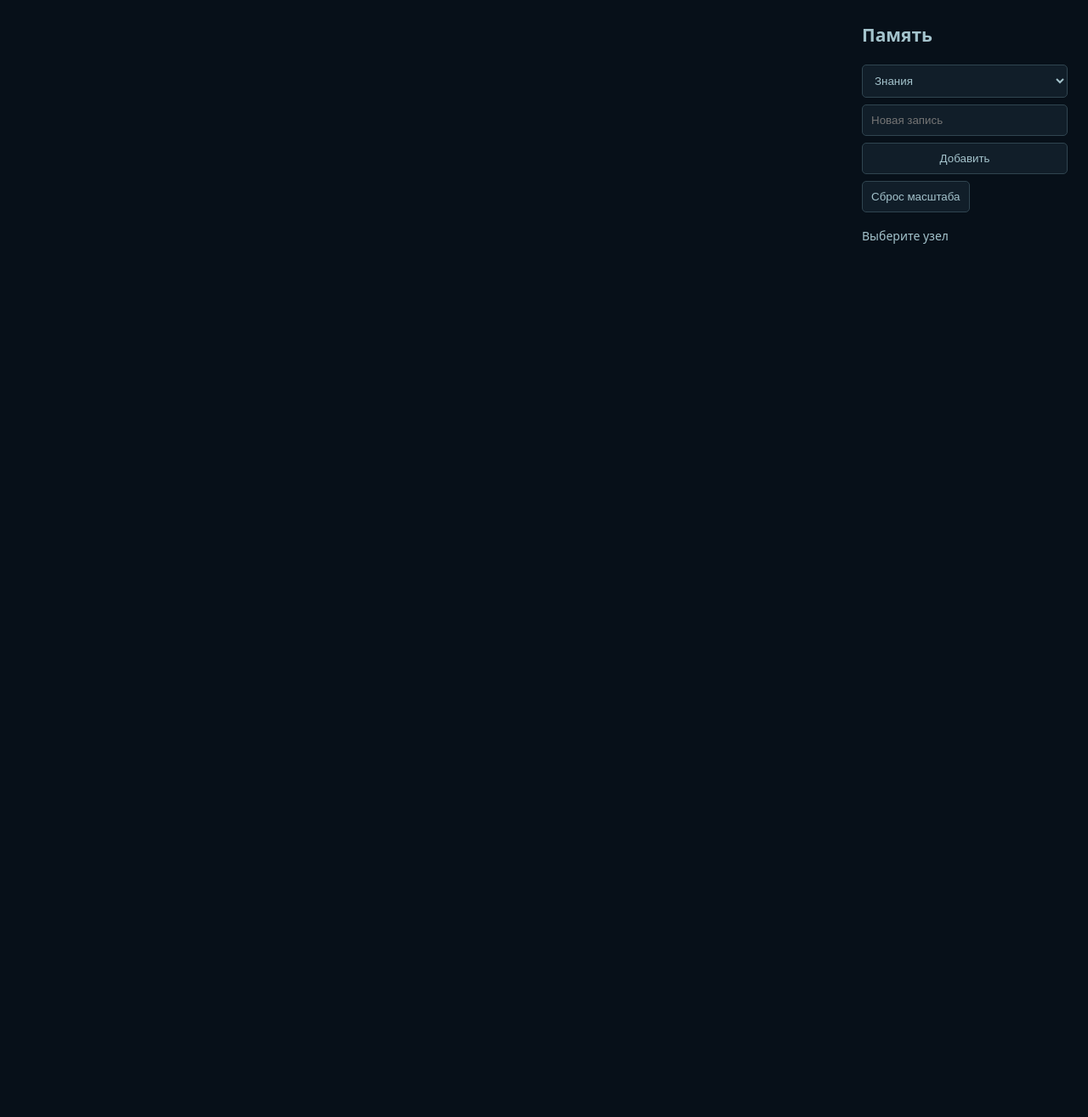
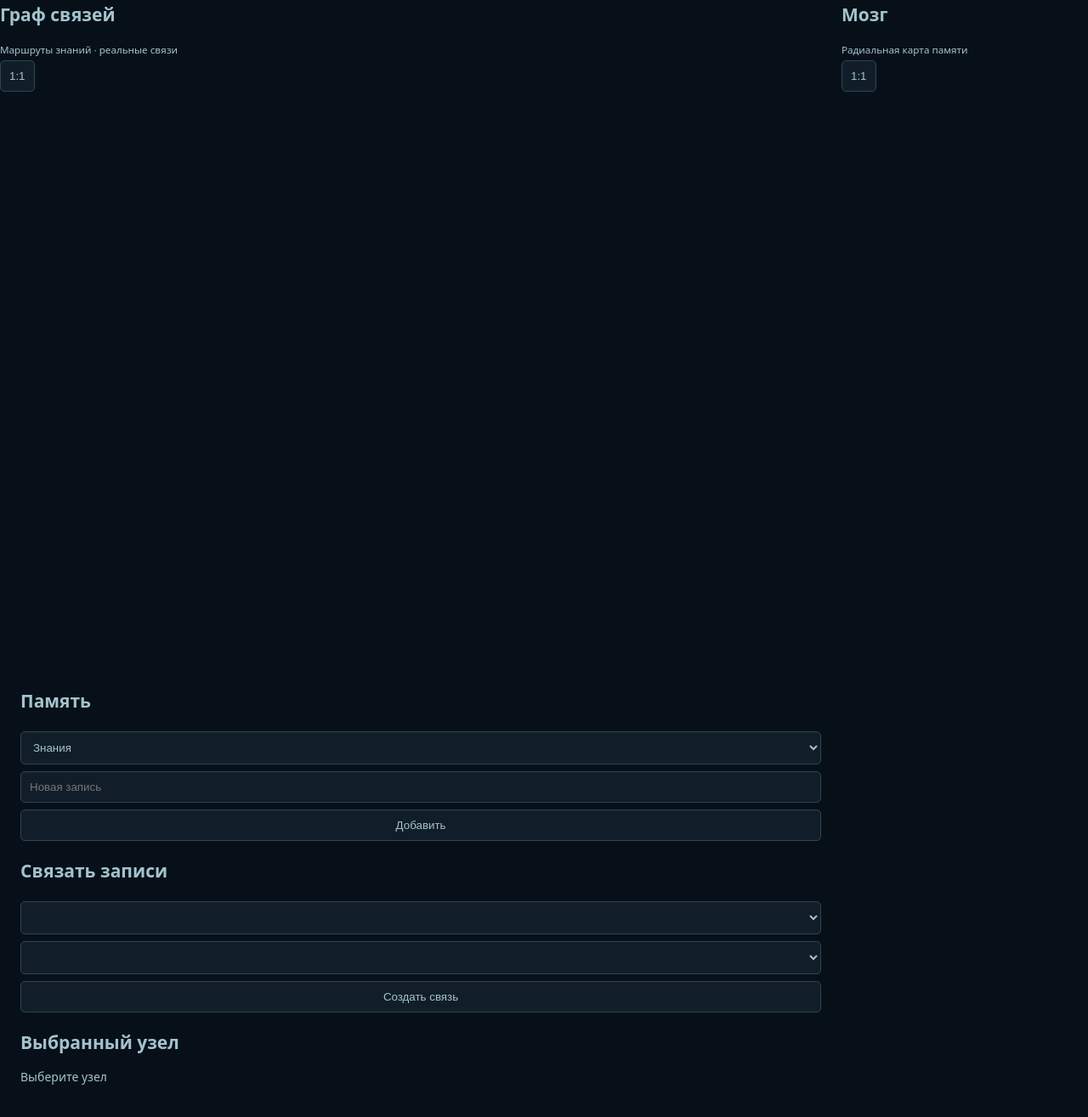
Before and after one commit to Aspksa/Amatsukiyora, a plain HTML site: page web/index.html in a window 1280 px wide. Shown: the part 79-1394 px from the top of the page at 85% size. Before the commit the page ends 800 px from the top, so only its background shows below. Drawn offline with Linux system fonts and the light colour scheme; no server answers.

Commit message:
Update web/index.html for dual maps

```diff
--- a/web/index.html
+++ b/web/index.html
@@ -1 +1,8 @@
-<!doctype html><html lang="ru"><meta charset="utf-8"><meta name="viewport" content="width=device-width,initial-scale=1"><title>Amatsukiyora</title><link rel="stylesheet" href="style.css"><main><header><h1>AMATSUKIYORA</h1><span id="status" role="status">Подключение…</span></header><svg id="brain" viewBox="-500 -500 1000 1000" aria-label="Карта памяти"></svg><aside><h2>Память</h2><form id="add"><select id="category"><option>Знания</option><option>Навыки</option><option>Опыт</option><option>Личность</option></select><input id="label" required maxlength="200" placeholder="Новая запись"><button>Добавить</button></form><button id="reset">Сброс масштаба</button><p id="detail">Выберите узел</p></aside></main><script type="module" src="brain.js"></script></html>
+<!doctype html>
+<html lang="ru"><head><meta charset="utf-8"><meta name="viewport" content="width=device-width,initial-scale=1"><title>Amatsukiyora</title><link rel="stylesheet" href="style.css"></head>
+<body><main><header><h1>AMATSUKIYORA</h1><span id="status" role="status">Подключение…</span></header>
+<section class="map-panel"><div class="map-heading"><div><h2>Граф связей</h2><small>Маршруты знаний · реальные связи</small></div><button id="metro-reset">1:1</button></div><svg id="metro" viewBox="-500 -500 1000 1000" aria-label="Граф связей"></svg><div id="legend" class="legend"></div><p id="graph-status" role="status"></p></section>
+<section class="map-panel"><div class="map-heading"><div><h2>Мозг</h2><small>Радиальная карта памяти</small></div><button id="reset">1:1</button></div><svg id="brain" viewBox="-500 -500 1000 1000" aria-label="Карта памяти"></svg></section>
+<aside><div><h2>Память</h2><form id="add"><select id="category"><option>Знания</option><option>Навыки</option><option>Опыт</option><option>Личность</option></select><input id="label" required maxlength="200" placeholder="Новая запись"><button>Добавить</button></form></div>
+<div><h2>Связать записи</h2><form id="link-form"><select id="from" aria-label="Первая запись" required></select><select id="to" aria-label="Вторая запись" required></select><button>Создать связь</button></form><p id="link-status" role="status"></p></div><div><h2>Выбранный узел</h2><p id="detail">Выберите узел</p></div></aside></main>
+<script type="module" src="metro.js"></script><script type="module" src="brain.js"></script></body></html>
```
